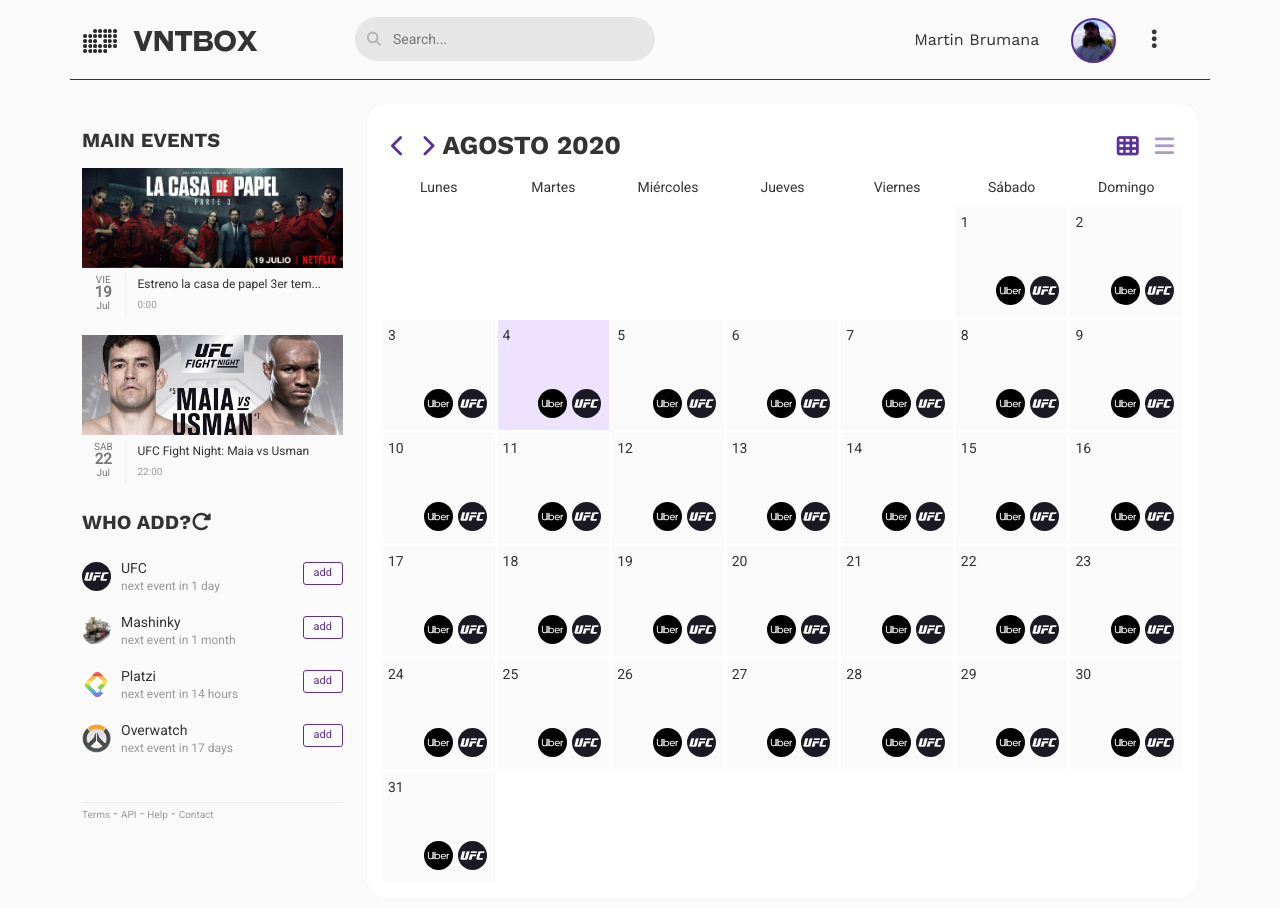
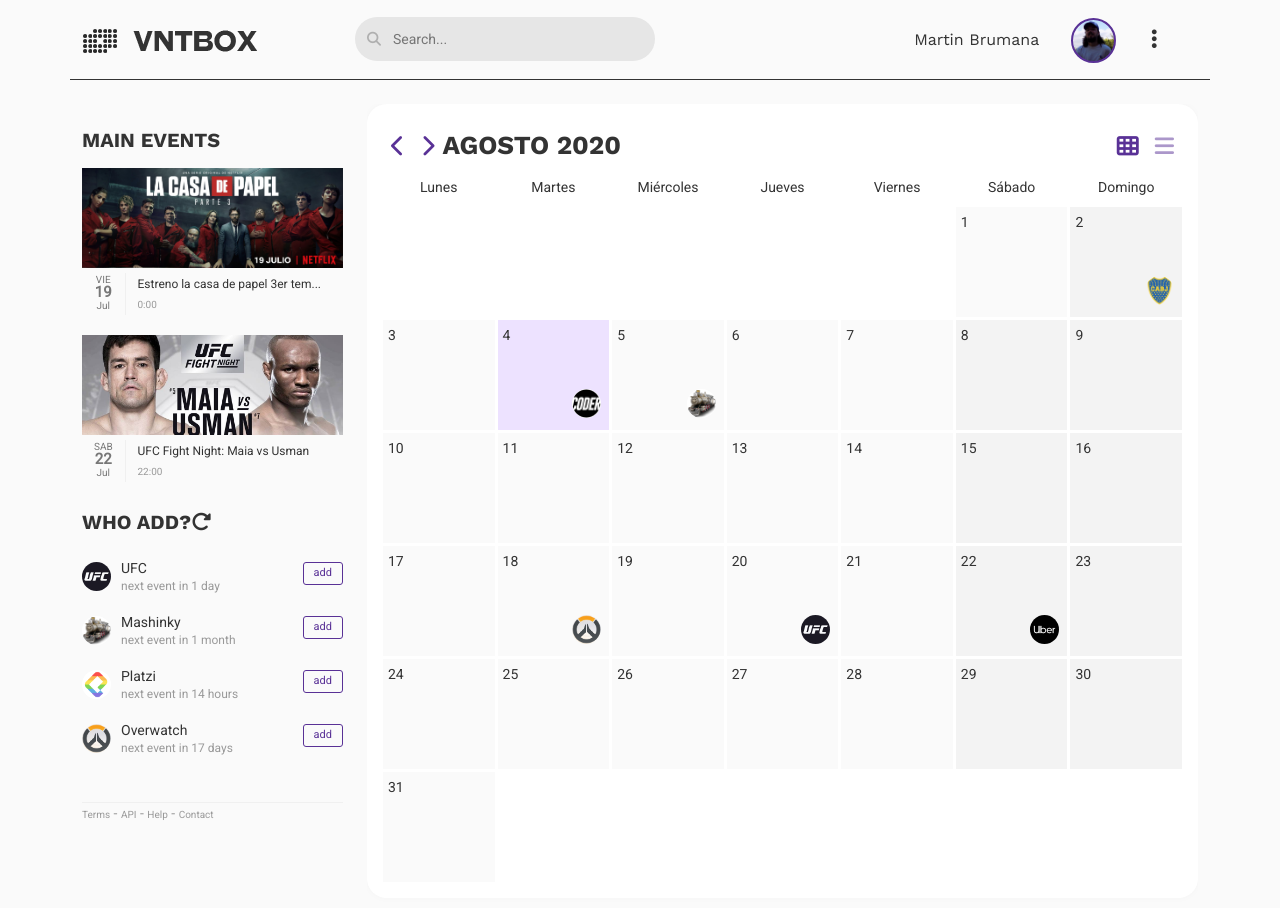
Before and after one commit to Drumania/vntbox, a React (Create React App) app: page / in a window 1280 px wide. Shown: the top 908 px of the page. Built offline with nearby package versions, Linux system fonts and the light colour scheme.

Commit message:
fake api with day event

```diff
--- a/package.json
+++ b/package.json
@@ -6,8 +6,9 @@
     "@testing-library/jest-dom": "^4.2.4",
     "@testing-library/react": "^9.5.0",
     "@testing-library/user-event": "^7.2.1",
+    "axios": "^0.27.2",
+    "moment": "^2.29.1",
     "node-sass": "^7.0.1",
-    "moment": "^2.29.1",
     "react": "^16.13.1",
     "react-dom": "^16.13.1",
     "react-router-dom": "^5.1.2",
--- /dev/null
+++ b/src/API/FakeDayEvents.js
@@ -0,0 +1,62 @@
+export const fakeEvents = [
+  {
+    userId: 1,
+    id: 1,
+    nameAccount: "Uber",
+    imgAccount: "uber.png",
+    year: 2022,
+    month: 7,
+    day: 22,
+    event_link: "/Event"
+  },
+  {
+    userId: 1,
+    id: 2,
+    nameAccount: "Boca",
+    imgAccount: "boca.png",
+    year: 2022,
+    month: 7,
+    day: 2,
+    event_link: "/Event"
+  },
+  {
+    userId: 1,
+    id: 3,
+    nameAccount: "Overwatch",
+    imgAccount: "overwatch.png",
+    year: 2022,
+    month: 7,
+    day: 18,
+    event_link: "/Event"
+  },
+  {
+    userId: 1,
+    id: 4,
+    nameAccount: "CoderHouse",
+    imgAccount: "coderhouse.jpg",
+    year: 2022,
+    month: 7,
+    day: 4,
+    event_link: "/Event"
+  },
+  {
+    userId: 1,
+    id: 4,
+    nameAccount: "mashinky",
+    imgAccount: "mashinky.png",
+    year: 2022,
+    month: 7,
+    day: 5,
+    event_link: "/Event"
+  },
+  {
+    userId: 1,
+    id: 4,
+    nameAccount: "ufc",
+    imgAccount: "ufc.jpg",
+    year: 2022,
+    month: 7,
+    day: 20,
+    event_link: "/Event"
+  }
+];
--- a/src/App.css
+++ b/src/App.css
@@ -194,6 +194,10 @@
   height: 110px;
   padding: 5px;
   background-color: #fafafa;
+}
+
+.day.finde {
+  background-color: #f3f3f3;
 }
 
 .day.today {
--- a/src/components/Calendar.js
+++ b/src/components/Calendar.js
@@ -6,12 +6,33 @@
 
   const [year, setYear] = useState(d.getFullYear());
   const [month, setMonth] = useState(d.getMonth());
-  const [day, setDay] = useState(d.getDate());
+  // const [day, setDay] = useState(d.getDate());
+  const day = d.getDate();
   const locale = "es";
 
   const intlForMonths = new Intl.DateTimeFormat(locale, { month: "long" });
   //  const intlForWeeks = new Intl.DateTimeFormat(locale, { weekday: "long" });
   const monthName = intlForMonths.format(new Date(year, month));
+
+  const prevMonth = () => {
+    if (month - 1 === "-1") {
+      setMonth(11);
+      setYear(year - 1);
+    } else {
+      setMonth(month - 1);
+    }
+    console.log(month);
+  };
+
+  const nextMonth = () => {
+    if (month + 1 === "12") {
+      setMonth(0);
+      setYear(year + 1);
+    } else {
+      setMonth(month + 1);
+    }
+    console.log(month);
+  };
 
   return (
     <div className="custom-box custom-box-height-full p-3">
@@ -19,10 +40,10 @@
         <div className="col-12 wraper-calendar">
           <div className="calendar-tools">
             <div>
-              <a href="#!" onClick={() => setMonth(month - 1)}>
+              <a href="#!" onClick={() => prevMonth()}>
                 <i className="fas fa-chevron-left"></i>
               </a>
-              <a href="#!" onClick={() => setMonth(month + 1)}>
+              <a href="#!" onClick={() => nextMonth()}>
                 <i className="fas fa-chevron-right"></i>
               </a>
               <h2>
--- a/src/components/Day.js
+++ b/src/components/Day.js
@@ -1,17 +1,33 @@
-import React from 'react';
+import React from "react";
 import EventsByDay from "./EventsByDay";
 
-const Day = () => {
+// import axios from 'axios';
+
+const Day = ({ eventInDay }) => {
+  // const [post, setPost] = useState(null);
+  // const baseURL = "https://jsonplaceholder.typicode.com/posts";
+
+  // useEffect(() => {
+  //
+  //   axios.get(baseURL).then((response) => {
+  //     setPost(response.data);
+  //   });
+  //   console.log(post)
+  // }, []);
+
   return (
     <ul>
       <li>
-        <EventsByDay nameAccount={"Uber"} imgAccount={"uber.png"} />
-      </li>
-      <li>
-        <EventsByDay nameAccount={"Ufc"} imgAccount={"ufc.jpg"} />
+        {eventInDay && (
+          <EventsByDay
+            nameAccount={eventInDay.nameAccount}
+            imgAccount={eventInDay.imgAccount}
+            eventLink={eventInDay.event_link}
+          />
+        )}
       </li>
     </ul>
   );
-}
+};
 
 export default Day;
--- a/src/components/EventsByDay.js
+++ b/src/components/EventsByDay.js
@@ -1,10 +1,10 @@
 import React from "react";
 
-const EventsByDay = ({ nameAccount, imgAccount }) => {
+const EventsByDay = ({ nameAccount, imgAccount, eventLink }) => {
 
   return (
     <a
-      href="Event"
+      href={eventLink}
       className="event-in-cal"
       style={{
         backgroundImage: `url(../img/avatar/${imgAccount})`
--- a/src/components/Month.js
+++ b/src/components/Month.js
@@ -1,13 +1,13 @@
 import React from "react";
 import Day from "./Day";
+import { fakeEvents } from "../API/FakeDayEvents";
 
 const Month = ({ year, month, dayNow }) => {
   function daysInMonth(year, month) {
     return new Date(year, month + 1, 0).getDate();
   }
-  console.log(month);
+  // console.log(month);
   let daysInMonthNumber = daysInMonth(year, month);
-
   const startsOn = new Date(year, month, 1).getDay();
 
   return (
@@ -20,11 +20,15 @@
               ? "today day"
               : i + 1 === 1
               ? `first-day-${startsOn} day`
-              : "day"
+              : new Date(year, month, i + 1).getDay() === 6
+              ? "day finde"
+              : new Date(year, month, i + 1).getDay() === 0
+              ? "day finde"
+              : "day "
           }
         >
           <label className="day-label">{i + 1}</label>
-          <Day year={year} month={month} dayNow={i + 1} />
+          <Day eventInDay={fakeEvents.find(element => element.day === i + 1)} />
         </div>
       ))}
     </>
--- a/src/pages/Profile.js
+++ b/src/pages/Profile.js
@@ -50,19 +50,19 @@
             role="group"
             aria-label="Default button group"
           >
-            <button type="button" className="btn btn-outline-dark">
+            <button type="button" className="btn">
               <i className="fab fa-instagram"></i>
             </button>
-            <button type="button" className="btn btn-outline-dark">
+            <button type="button" className="btn">
               <i className="fab fa-facebook-square"></i>
             </button>
-            <button type="button" className="btn btn-outline-dark">
+            <button type="button" className="btn">
               <i className="fab fa-youtube-square"></i>
             </button>
-            <button type="button" className="btn btn-outline-dark">
+            <button type="button" className="btn">
               <i className="fab fa-twitch"></i>
             </button>
-            <button type="button" className="btn btn-outline-dark">
+            <button type="button" className="btn">
               <i className="fab fa-twitter-square"></i>
             </button>
           </div>
```
Also changed, not shown: 1 other file (tests, documents, lock files or other folders).
